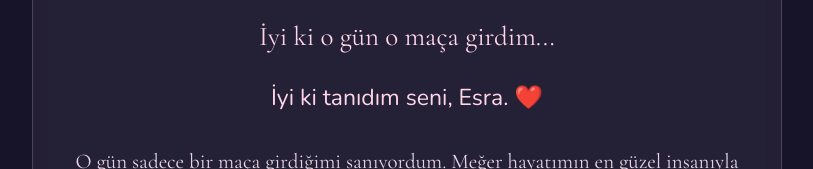
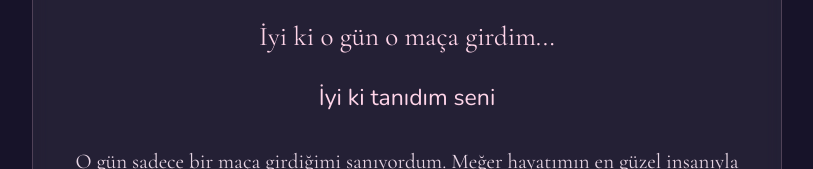
Before and after one commit to aliaytemir30-debug/askimiz-, a plain HTML site: page index.html in a window 1280 px wide. Shown: the part 5778-5947 px from the top of the page, without its empty margins (233-1046 px from the left). Drawn offline with nearby package versions, Linux system fonts and the light colour scheme.

Commit message:
Update index.html

```diff
--- a/index.html
+++ b/index.html
@@ -235,7 +235,7 @@ footer{position:relative;z-index:1;text-align:center;padding:40px;color:#d8a9c8}
    </h2>
 
    <p style="font-size:23px;color:#ffd5e9">
-    İyi ki tanıdım seni, Esra. ❤️
+    İyi ki tanıdım seni
    </p>
 
    <p class="serif" style="font-size:21px">
```
